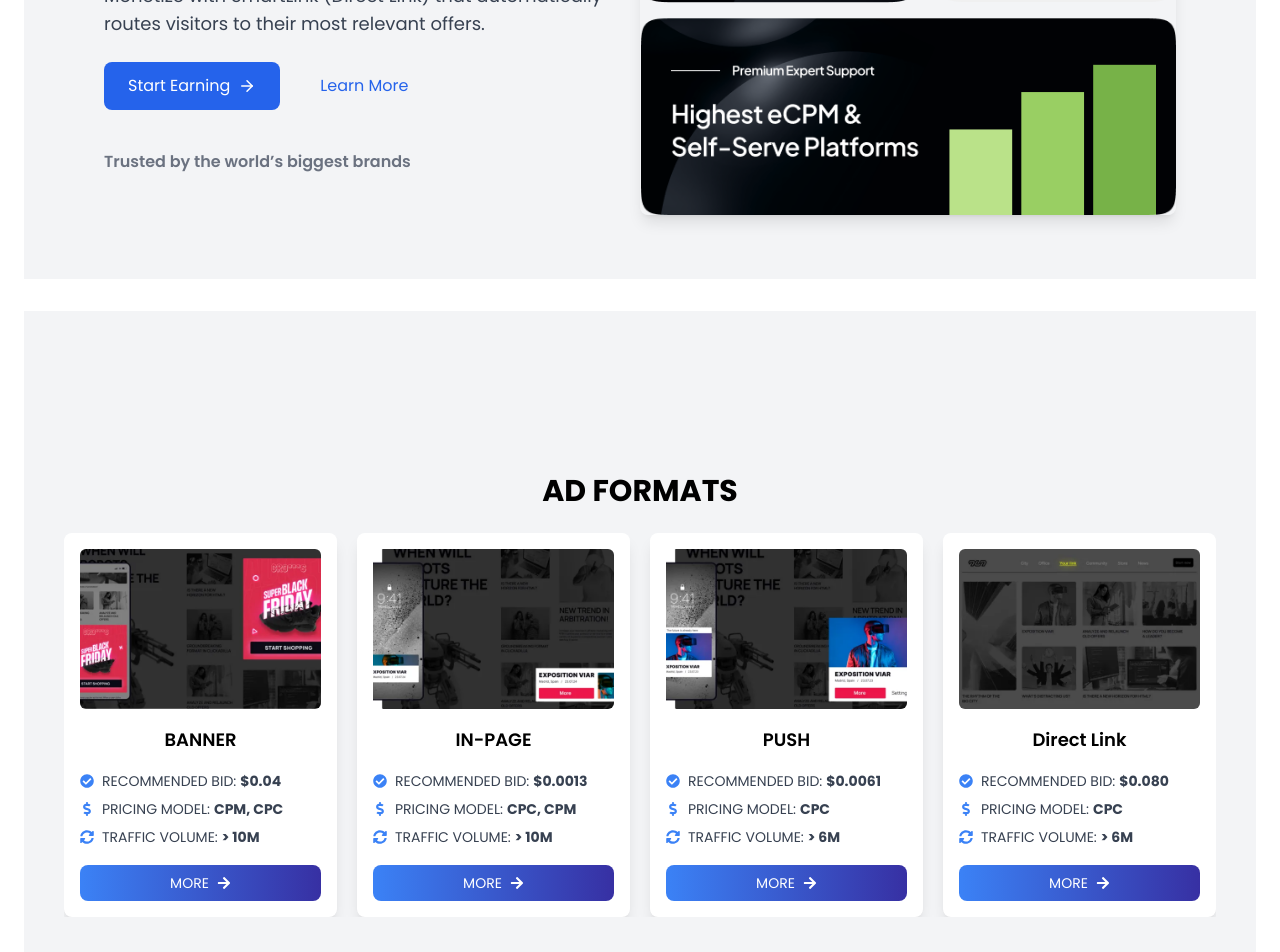
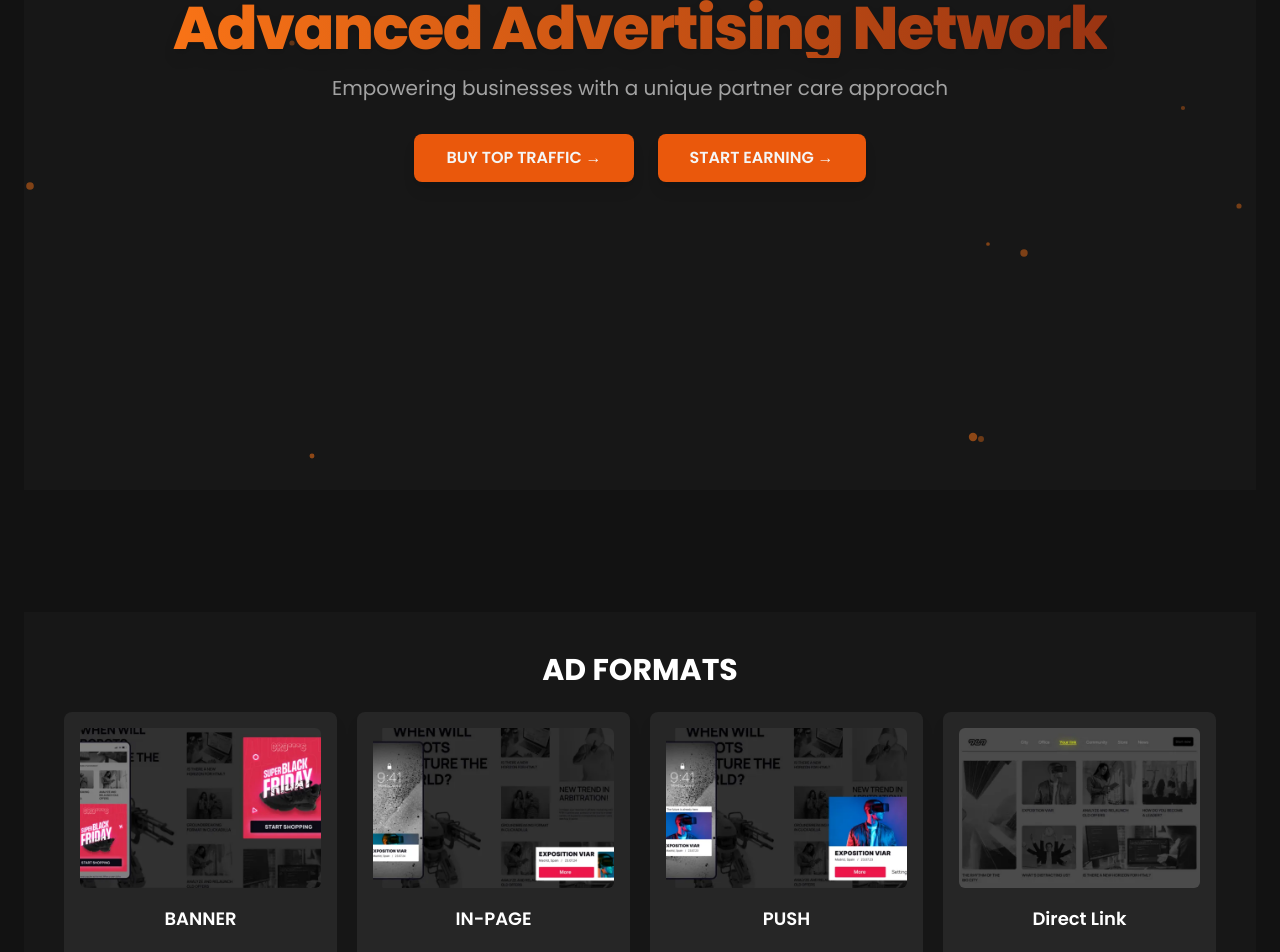
Before and after one commit to mayanksharma200/zorbiads, a React (Vite) app: page / in a window 1280 px wide. Shown: the part 1480-2432 px from the top of the page. Built offline with nearby package versions, Linux system fonts and the light colour scheme.

Commit message:
Dark Theme

```diff
--- a/src/App.jsx
+++ b/src/App.jsx
@@ -9,6 +9,7 @@ import SmartLinks from "./components/SmartLinks";
 import PaymentMethodsCarousel from "./components/PaymentMethodsCarousel";
 import AdFormatsCarousel from "./components/AdFormatsCarousel";
 import SwiperComponent from "./components/SwiperComponent";
+import AAnetwork from "./components/AAnetwork";
 
 const App = () => {
   return (
@@ -16,21 +17,23 @@ const App = () => {
       <Navbar />
       <div className="max-w-7xl mx-auto pt-20 px-6 overflow-x-hidden">
         <HeroSection />
-        <SmartLinks />
-        <div className="flex justify-center items-center min-h-screen bg-gray-100">
+        <AAnetwork/>
+        {/* <SmartLinks /> */}
+        <div className="flex justify-center items-center min-h-screen bg-dark-100">
           <AdFormatsCarousel />
         </div>
-        <SwiperComponent/>
+        <SwiperComponent />
         <FeatureSection id="features" />
         {/* <Workflow /> */}
         {/* <Pricing /> */}
         <Testimonials />
         <div className="my-10">
-          <h2 className="text-center text-2xl font-semibold">
+          <h2 className="text-center text-2xl font-semibold bg-gradient-to-r from-orange-500 to-orange-800 text-transparent bg-clip-text">
             Supported Payment Methods
           </h2>
           <PaymentMethodsCarousel />
         </div>
+
         <Footer />
       </div>
     </>
--- /dev/null
+++ b/src/components/AAnetwork.jsx
@@ -0,0 +1,79 @@
+import { useEffect, useState } from "react";
+import { motion } from "framer-motion";
+
+const AAnetwork = () => {
+  const [sparkles, setSparkles] = useState([]);
+
+  useEffect(() => {
+    const generateSparkles = () => {
+      const newSparkles = Array.from({ length: 15 }).map(() => ({
+        id: Math.random(),
+        x: Math.random() * 100 + "%",
+        y: Math.random() * 100 + "%",
+        scale: Math.random() * 1.2 + 0.8,
+        opacity: Math.random() * 0.4 + 0.6,
+      }));
+      setSparkles(newSparkles);
+    };
+
+    generateSparkles();
+    const interval = setInterval(generateSparkles, 3000);
+    return () => clearInterval(interval);
+  }, []);
+
+  return (
+    <div className="relative flex items-center justify-center h-screen overflow-hidden bg-neutral-900 mt-10">
+      {/* Animated Sparkles */}
+      {sparkles.map((sparkle) => (
+        <motion.div
+          key={sparkle.id}
+          className="absolute w-2 h-2 bg-orange-500 rounded-full shadow-xl"
+          style={{ left: sparkle.x, top: sparkle.y }}
+          animate={{
+            opacity: [0, sparkle.opacity, 0],
+            scale: [0, sparkle.scale, 0],
+          }}
+          transition={{ duration: 3, ease: "easeInOut" }}
+        />
+      ))}
+
+      {/* Heading and Buttons */}
+      <div className="relative z-10 text-center text-neutral-100 px-6">
+        <motion.h1
+          className="text-6xl font-extrabold tracking-tight drop-shadow-lg bg-gradient-to-r from-orange-500 to-orange-800 bg-clip-text text-transparent"
+          initial={{ opacity: 0, y: -20 }}
+          animate={{ opacity: 1, y: 0 }}
+          transition={{ duration: 1 }}
+        >
+          Advanced Advertising Network
+        </motion.h1>
+        <motion.p
+          className="text-xl mt-4 opacity-90 text-neutral-400"
+          initial={{ opacity: 0, y: 20 }}
+          animate={{ opacity: 1, y: 0 }}
+          transition={{ duration: 1, delay: 0.3 }}
+        >
+          Empowering businesses with a unique partner care approach
+        </motion.p>
+        <div className="mt-8 flex justify-center space-x-6">
+          <motion.button
+            className="px-8 py-3 rounded-lg bg-orange-600 text-neutral-100 font-semibold shadow-lg hover:bg-orange-700 transition-all duration-300"
+            whileHover={{ scale: 1.1 }}
+            whileTap={{ scale: 0.95 }}
+          >
+            BUY TOP TRAFFIC →
+          </motion.button>
+          <motion.button
+            className="px-8 py-3 rounded-lg bg-orange-600 text-neutral-100 font-semibold shadow-lg hover:bg-orange-700 transition-all duration-300"
+            whileHover={{ scale: 1.1 }}
+            whileTap={{ scale: 0.95 }}
+          >
+            START EARNING →
+          </motion.button>
+        </div>
+      </div>
+    </div>
+  );
+};
+
+export default AAnetwork;
--- a/src/components/AdFormatsCarousel.jsx
+++ b/src/components/AdFormatsCarousel.jsx
@@ -68,8 +68,13 @@ const adFormats = [
 
 const AdFormatsCarousel = () => {
   return (
-    <div id="adsformat" className="w-full px-4 py-10">
-      <h2 className="text-3xl font-bold text-center mb-6">AD FORMATS</h2>
+    <div
+      id="adsformat"
+      className="w-full px-4 py-10 bg-neutral-900 text-gray-300"
+    >
+      <h2 className="text-3xl font-bold text-center mb-6 text-white">
+        AD FORMATS
+      </h2>
       <Swiper
         modules={[Pagination, Autoplay]}
         spaceBetween={20}
@@ -83,46 +88,46 @@ const AdFormatsCarousel = () => {
         loop={true}
         pagination={{
           clickable: true,
-          el: ".swiper-pagination", // Link to custom pagination container
+          el: ".swiper-pagination",
         }}
-        draggable={true} // Enable dragging
+        draggable={true}
         className="w-full max-w-6xl"
       >
         {adFormats.map((ad) => (
           <SwiperSlide key={ad.id} className="flex justify-center">
-            <div className="bg-white shadow-lg rounded-lg p-4 w-72 h-96 flex flex-col justify-between">
+            <div className="bg-neutral-800 shadow-lg rounded-lg p-4 w-72 h-96 flex flex-col justify-between">
               <img
                 src={ad.img}
                 alt={ad.title}
                 className="w-full h-40 object-cover rounded-md"
               />
-              <h3 className="text-lg font-semibold text-center mt-4">
+              <h3 className="text-lg font-semibold text-center mt-4 text-white">
                 {ad.title}
               </h3>
-              <div className="mt-4 space-y-2 text-gray-700 text-sm">
+              <div className="mt-4 space-y-2 text-gray-400 text-sm">
                 <p className="flex items-center">
-                  <FaCheckCircle className="text-blue-500 mr-2" /> RECOMMENDED
-                  BID: <span className="font-bold ml-1">{ad.bid}</span>
+                  <FaCheckCircle className="text-orange-500 mr-2" /> RECOMMENDED
+                  BID:{" "}
+                  <span className="font-bold ml-1 text-white">{ad.bid}</span>
                 </p>
                 <p className="flex items-center">
-                  <FaDollarSign className="text-blue-500 mr-2" /> PRICING MODEL:{" "}
-                  <span className="font-bold ml-1">{ad.model}</span>
+                  <FaDollarSign className="text-orange-500 mr-2" /> PRICING
+                  MODEL:{" "}
+                  <span className="font-bold ml-1 text-white">{ad.model}</span>
                 </p>
                 <p className="flex items-center">
-                  <FaSyncAlt className="text-blue-500 mr-2" /> TRAFFIC VOLUME:{" "}
-                  <span className="font-bold ml-1">{ad.volume}</span>
+                  <FaSyncAlt className="text-orange-500 mr-2" /> TRAFFIC VOLUME:{" "}
+                  <span className="font-bold ml-1 text-white">{ad.volume}</span>
                 </p>
               </div>
-              <button className="mt-4 w-full flex items-center justify-center bg-gradient-to-r from-blue-500 to-indigo-800 text-white py-2 rounded-lg hover:opacity-90 transition text-sm">
+              <button className="mt-4 w-full flex items-center justify-center bg-gradient-to-r from-orange-500 to-orange-800 text-white py-2 rounded-lg hover:opacity-90 transition text-sm">
                 MORE <FaArrowRight className="ml-2" />
               </button>
             </div>
           </SwiperSlide>
         ))}
       </Swiper>
-      {/* Custom pagination container with padding */}
-      <div className="swiper-pagination !relative !mt-8"></div>{" "}
-      {/* Adjusted position */}
+      <div className="swiper-pagination !relative !mt-8"></div>
     </div>
   );
 };
--- a/src/components/FeatureSection.jsx
+++ b/src/components/FeatureSection.jsx
@@ -2,17 +2,14 @@ import { features } from "../constants";
 
 const FeatureSection = () => {
   return (
-    <div
-      id="features"
-      className="relative mt-20 border-b border-gray-300 min-h-[800px] bg-white"
-    >
+    <div id="features" className="relative mt-20 border-b border-neutral-800 min-h-[800px]">
       <div className="text-center">
-        <span className="bg-gray-100 text-blue-600 rounded-full h-6 text-sm font-medium px-2 py-1 uppercase">
+        <span className="bg-neutral-900 text-orange-500 rounded-full h-6 text-sm font-medium px-2 py-1 uppercase">
           Feature
         </span>
-        <h2 className="text-3xl sm:text-5xl lg:text-6xl mt-10 lg:mt-20 tracking-wide text-gray-900">
+        <h2 className="text-3xl sm:text-5xl lg:text-6xl mt-10 lg:mt-20 tracking-wide">
           Easily build{" "}
-          <span className="bg-gradient-to-r from-blue-500 to-indigo-800 text-transparent bg-clip-text">
+          <span className="bg-gradient-to-r from-orange-500 to-orange-800 text-transparent bg-clip-text">
             your code
           </span>
         </h2>
@@ -21,14 +18,12 @@ const FeatureSection = () => {
         {features.map((feature, index) => (
           <div key={index} className="w-full sm:w-1/2 lg:w-1/3">
             <div className="flex">
-              <div className="flex mx-6 h-10 w-10 p-2 bg-blue-100 text-blue-600 justify-center items-center rounded-full">
+              <div className="flex mx-6 h-10 w-10 p-2 bg-neutral-900 text-orange-700 justify-center items-center rounded-full">
                 {feature.icon}
               </div>
               <div>
-                <h5 className="mt-1 mb-6 text-xl text-gray-900">
-                  {feature.text}
-                </h5>
-                <p className="text-md p-2 mb-20 text-gray-600">
+                <h5 className="mt-1 mb-6 text-xl">{feature.text}</h5>
+                <p className="text-md p-2 mb-20 text-neutral-500">
                   {feature.description}
                 </p>
               </div>
--- a/src/components/SwiperComponent.jsx
+++ b/src/components/SwiperComponent.jsx
@@ -12,8 +12,8 @@ const SlideContent = ({ title, points }) => (
     transition={{ duration: 0.8, ease: "easeInOut" }}
     className="p-8"
   >
-    <h2 className="text-4xl font-extrabold text-purple-900">{title}</h2>
-    <ul className="mt-4 text-lg text-gray-700">
+    <h2 className="text-4xl font-extrabold text-orange-500">{title}</h2>
+    <ul className="mt-4 text-lg text-gray-300">
       {points.map((point, index) => (
         <motion.li
           key={index}
@@ -58,7 +58,7 @@ const SwiperComponent = () => {
   return (
     <div
       ref={ref}
-      className="flex flex-col items-center justify-center min-h-screen bg-white"
+      className="flex flex-col items-center justify-center min-h-screen bg-neutral-900"
     >
       <div
         className={`w-full max-w-6xl flex flex-col md:flex-row items-center transition-opacity duration-500 ${
--- a/src/index.css
+++ b/src/index.css
@@ -6,5 +6,5 @@
 
 :root {
   font-family: "Poppins", sans-serif;
-  color-scheme: light;
+  color-scheme: dark;
 }
```
Also changed, not shown: src/components/Footer.jsx (+7 -11 lines), src/components/HeroSection.jsx (+7 -7 lines), src/components/Navbar.jsx (+12 -18 lines), src/components/PaymentMethodsCarousel.jsx (+36 -11 lines), src/components/Testimonials.jsx (+13 -19 lines).
